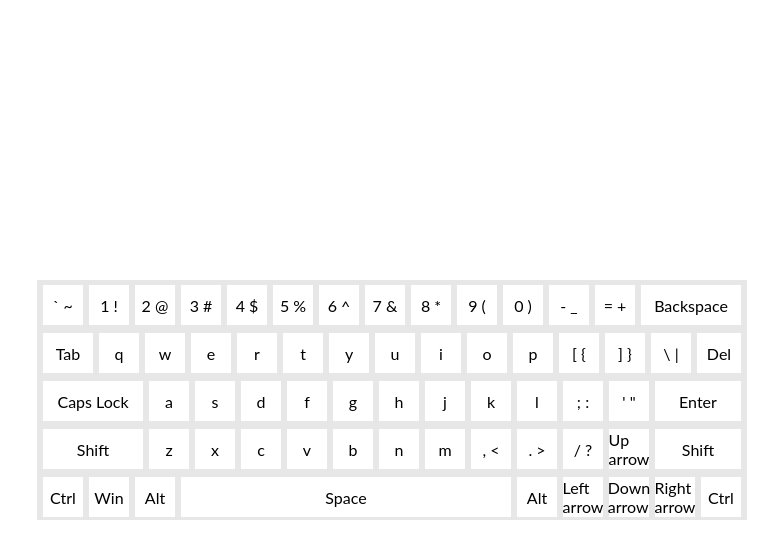
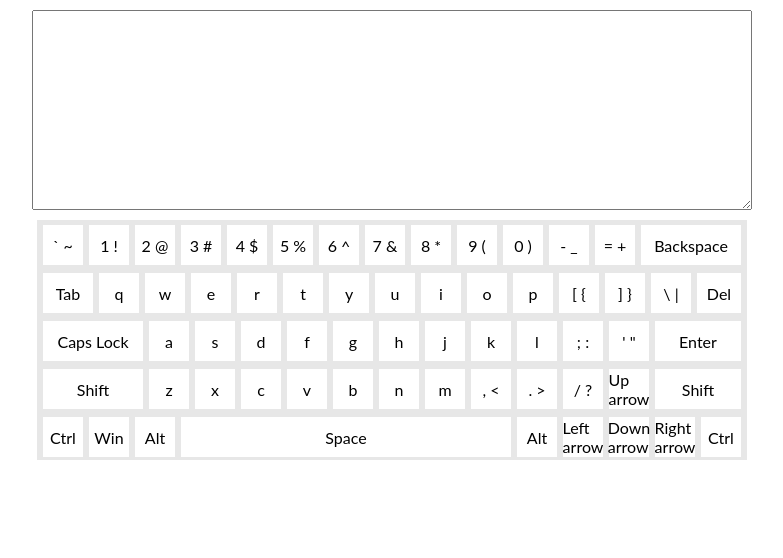
Before and after one commit to Kiryl1337/virtual-keyboard, a website: page src/index.html in a window 1280 px wide. Shown: the whole page, without its empty margins (248-1031 px from the left). Drawn offline with Linux system fonts and the light colour scheme.

Commit message:
feat: add textarea using js and styles

```diff
--- a/src/script.js
+++ b/src/script.js
@@ -66,6 +66,9 @@ const keys = {
         'Ctrl ': 17,
     }
 }
+
+let textarea = document.createElement('textarea')
+document.body.append(textarea)
 
 let keyboard = document.createElement('div')
 keyboard.className = 'keyboard'
--- a/src/style.css
+++ b/src/style.css
@@ -9,9 +9,19 @@ body {
     transition: 0.2s;
 }
 
+textarea {
+    display: block;
+    width: 720px;
+    height: 200px;
+    margin: 10px auto 10px;
+    padding: 10px;
+    font-size: 18px;
+    color: #444444;
+    overflow: auto;
+}
+
 .keyboard {
     display: flex;
-    justify-content: center;
     align-items: center;
     flex-direction: column;
     height: 100vh;
```
